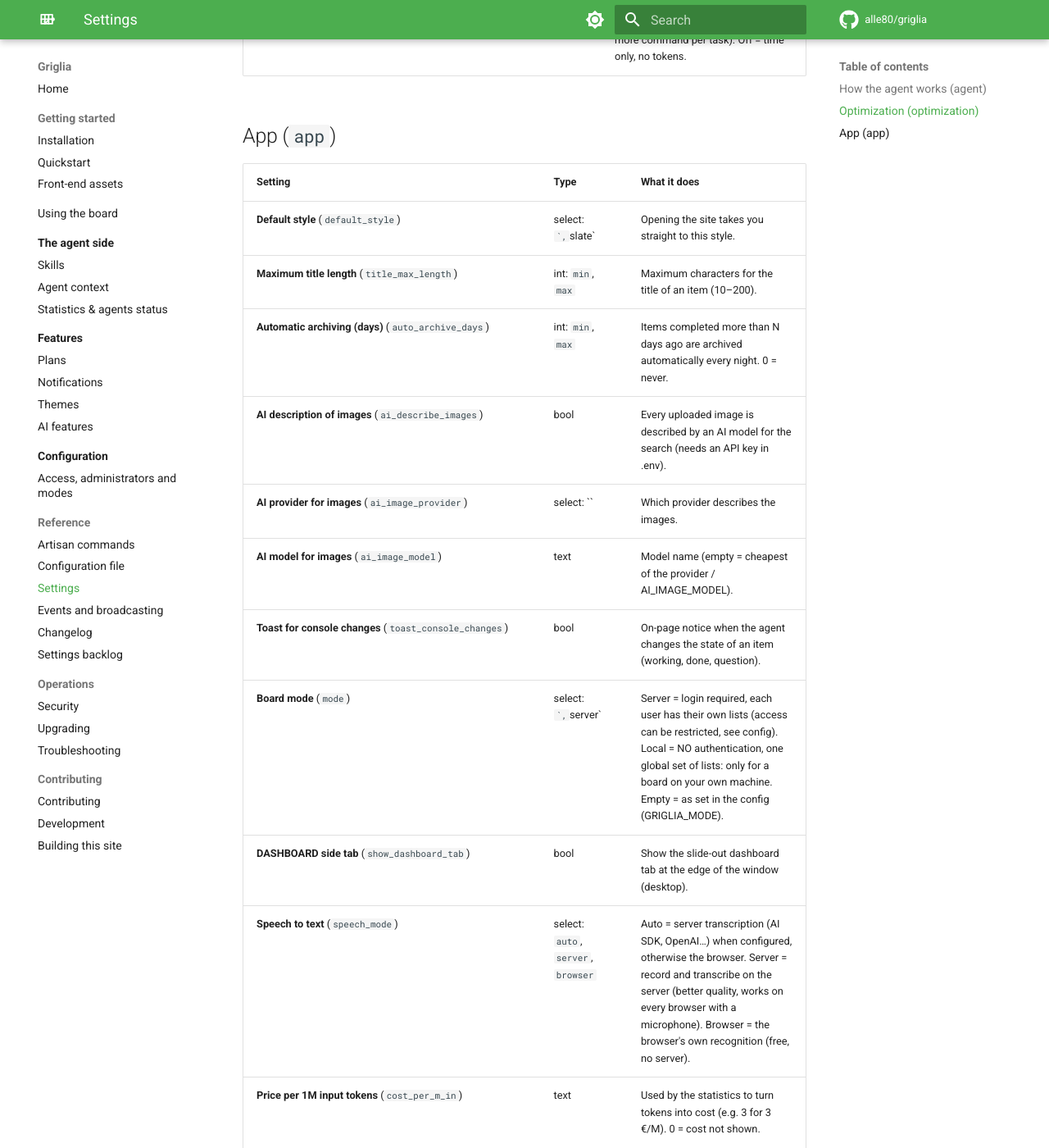
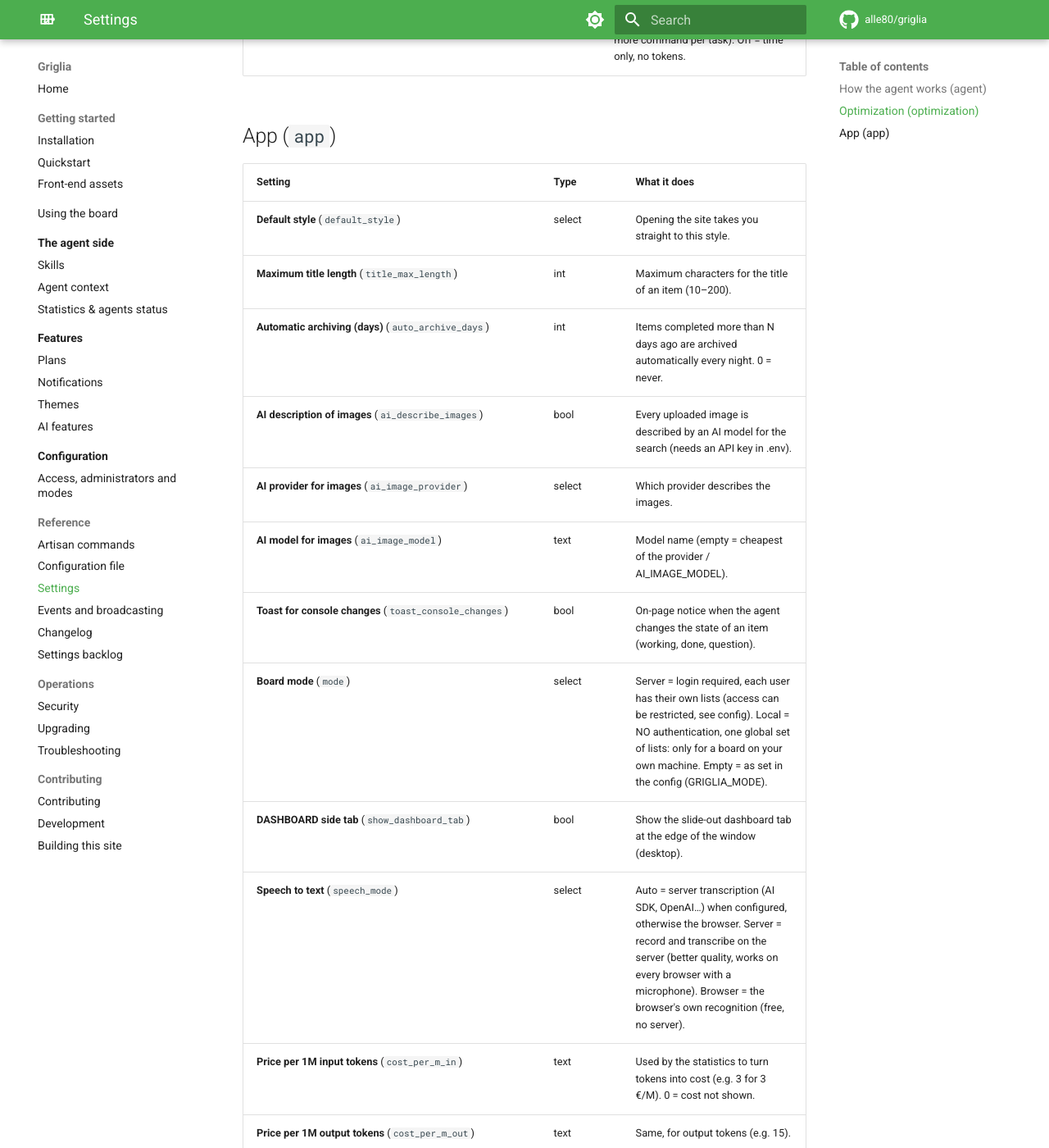
Before and after one commit to alle80/agent-devboard, an MkDocs documentation site: the page built from docs/reference/settings.md, in a window 1280 px wide and 1400 px high, scrolled down 2041 px. Shown: the whole window at 82% size. Built offline with MkDocs 1.6.1 and Material for MkDocs 9.7.7, drawn with Linux system fonts in a browser that asks for light colours; comment, search, counter and statistics services are not loaded; some of the changed text lies outside the part shown.

Commit message:
ci: pagine settings deterministiche, requirements del sito e diff in caso di scarto

```diff
--- a/docs/reference/settings.md
+++ b/docs/reference/settings.md
@@ -27,7 +27,7 @@ The options of the `/settings` page: stored in the database, changed at run time
 |---|---|---|
 | **Compact command output** (`compact_check`) | bool | After --take/--done/--ask/--progress the command prints only the result line, without settings and list (about 700 characters saved per call, which would otherwise stay in the chat for the whole session). |
 | **Terse mode** (`terse_agent`) | bool | The agent writes almost nothing in the chat (no explanations or recaps), batches commands, reads only what it needs and does not repeat checks. The chat becomes hard to read for a human; the board (agent comment, notifications) keeps working as usual. |
-| **Max context characters** (`context_max_chars`) | int: `min`, `max` | Cuts the previous notes/comments printed by the command (resumed items, agent comments) to N characters. 0 = no cut. |
+| **Max context characters** (`context_max_chars`) | int | Cuts the previous notes/comments printed by the command (resumed items, agent comments) to N characters. 0 = no cut. |
 | **Progress % only piggybacked** (`progress_piggyback`) | bool | The agent updates the percentage only together with other commands, never with a step just for that (each step costs a whole context re-read). |
 | **Record tokens on close** (`token_report`) | bool | When closing a task the agent counts and records the tokens spent (one more command per task). Off = time only, no tokens. |
 
@@ -35,16 +35,16 @@ The options of the `/settings` page: stored in the database, changed at run time
 
 | Setting | Type | What it does |
 |---|---|---|
-| **Default style** (`default_style`) | select: ``, `slate` | Opening the site takes you straight to this style. |
-| **Maximum title length** (`title_max_length`) | int: `min`, `max` | Maximum characters for the title of an item (10–200). |
-| **Automatic archiving (days)** (`auto_archive_days`) | int: `min`, `max` | Items completed more than N days ago are archived automatically every night. 0 = never. |
+| **Default style** (`default_style`) | select | Opening the site takes you straight to this style. |
+| **Maximum title length** (`title_max_length`) | int | Maximum characters for the title of an item (10–200). |
+| **Automatic archiving (days)** (`auto_archive_days`) | int | Items completed more than N days ago are archived automatically every night. 0 = never. |
 | **AI description of images** (`ai_describe_images`) | bool | Every uploaded image is described by an AI model for the search (needs an API key in .env). |
-| **AI provider for images** (`ai_image_provider`) | select: `` | Which provider describes the images. |
+| **AI provider for images** (`ai_image_provider`) | select | Which provider describes the images. |
 | **AI model for images** (`ai_image_model`) | text | Model name (empty = cheapest of the provider / AI_IMAGE_MODEL). |
 | **Toast for console changes** (`toast_console_changes`) | bool | On-page notice when the agent changes the state of an item (working, done, question). |
-| **Board mode** (`mode`) | select: ``, `server` | Server = login required, each user has their own lists (access can be restricted, see config). Local = NO authentication, one global set of lists: only for a board on your own machine. Empty = as set in the config (GRIGLIA_MODE). |
+| **Board mode** (`mode`) | select | Server = login required, each user has their own lists (access can be restricted, see config). Local = NO authentication, one global set of lists: only for a board on your own machine. Empty = as set in the config (GRIGLIA_MODE). |
 | **DASHBOARD side tab** (`show_dashboard_tab`) | bool | Show the slide-out dashboard tab at the edge of the window (desktop). |
-| **Speech to text** (`speech_mode`) | select: `auto`, `server`, `browser` | Auto = server transcription (AI SDK, OpenAI…) when configured, otherwise the browser. Server = record and transcribe on the server (better quality, works on every browser with a microphone). Browser = the browser's own recognition (free, no server). |
+| **Speech to text** (`speech_mode`) | select | Auto = server transcription (AI SDK, OpenAI…) when configured, otherwise the browser. Server = record and transcribe on the server (better quality, works on every browser with a microphone). Browser = the browser's own recognition (free, no server). |
 | **Price per 1M input tokens** (`cost_per_m_in`) | text | Used by the statistics to turn tokens into cost (e.g. 3 for 3 €/M). 0 = cost not shown. |
 | **Price per 1M output tokens** (`cost_per_m_out`) | text | Same, for output tokens (e.g. 15). |
 | **Currency** (`cost_currency`) | text | Symbol or code shown next to costs (EUR, $, …). |
--- /dev/null
+++ b/requirements-docs.txt
@@ -0,0 +1,2 @@
+# Toolchain of the documentation site (see docs/contributing/docs-site.md)
+mkdocs-material>=9.5,<10
```
Also changed, not shown: other parts of docs/reference/settings.md (+1 -1 lines), 3 other files.
